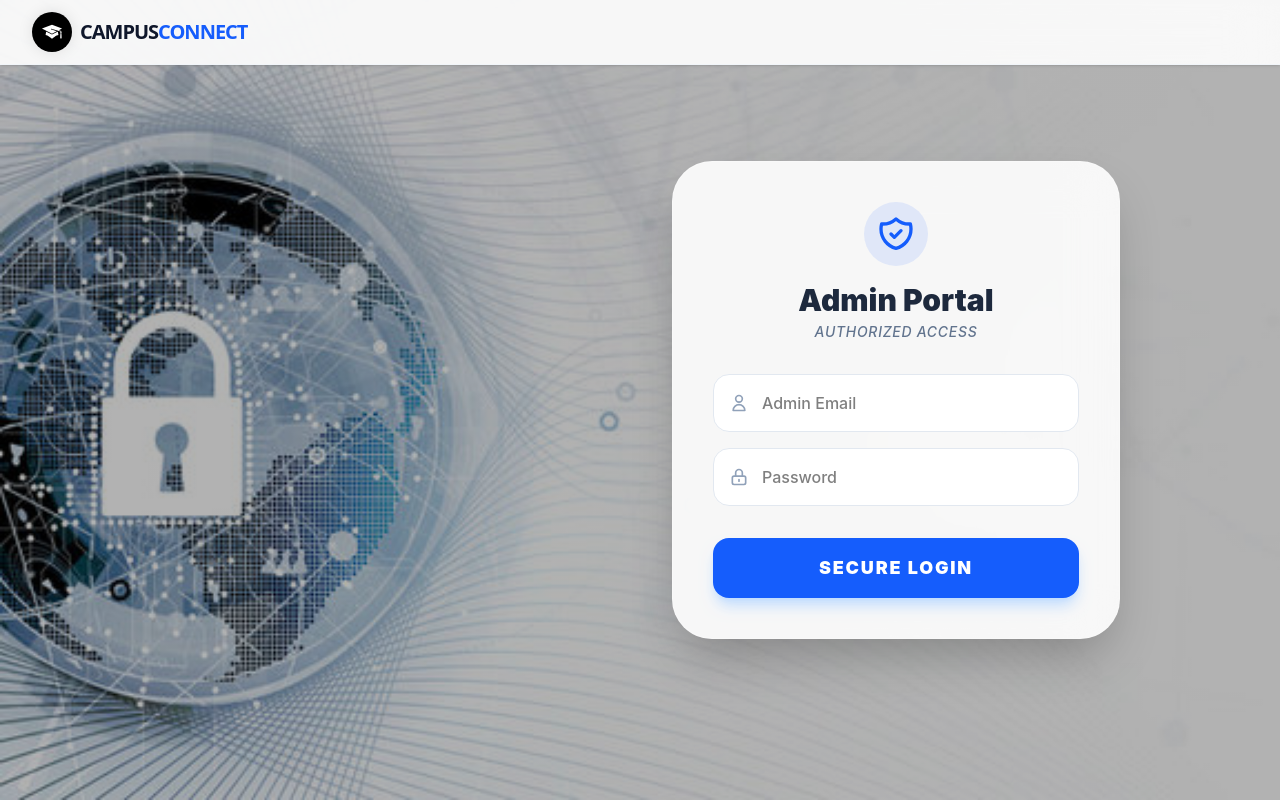
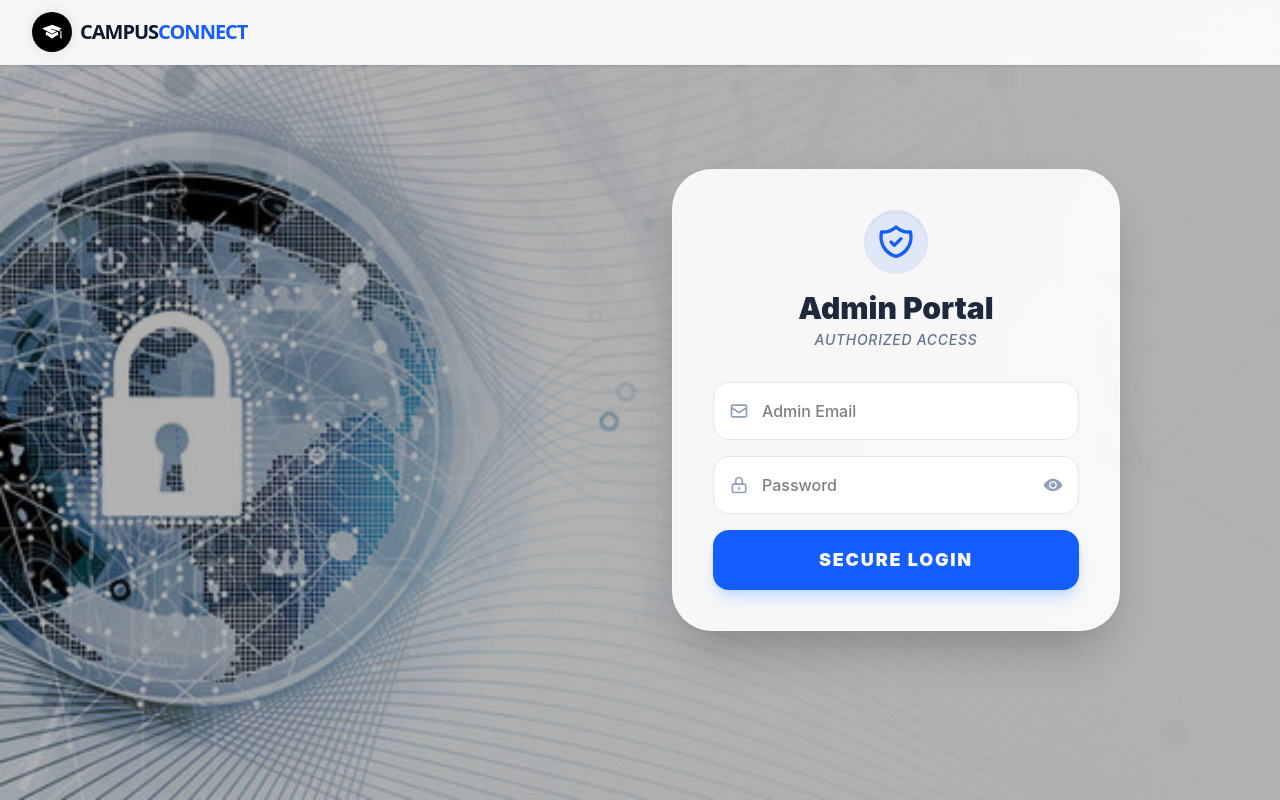
Before and after one commit to Dhivya-Fullstackwebdevelopment/Digital-Notice-Board-Admin, a React (Vite) app: page / in a window 1280 px wide. Built offline with nearby package versions, Linux system fonts and the light colour scheme.

Commit message:
adde eye to admin login password

```diff
--- a/src/components/AdminLogin.tsx
+++ b/src/components/AdminLogin.tsx
@@ -1,11 +1,13 @@
 import { useState } from "react";
 import { useNavigate } from "react-router-dom";
-import { HiOutlineShieldCheck, HiOutlineUser, HiOutlineLockClosed } from "react-icons/hi";
+import { HiOutlineShieldCheck, HiOutlineMail, HiOutlineLockClosed, HiOutlineEye, HiOutlineEyeOff } from "react-icons/hi";
 import AdminloginBG from "../assets/Adminlogin-BGimg.jpg";
 import apiClient from "../api/apiUrl";
 import { NotifySuccess, NotifyError } from "../Toast/ToastNotification";
 import { z } from "zod";
 import { ErrorMsg } from "./Reuse/ErrortextStyle";
+import { IoEyeOff, IoEye  } from "react-icons/io5";
+
 
 const loginSchema = z.object({
     email: z.string().min(1, "Email is required").email("Invalid email format"),
@@ -16,6 +18,7 @@ export default function AdminLogin() {
     const navigate = useNavigate();
     const [email, setEmail] = useState("");
     const [password, setPassword] = useState("");
+    const [showPassword, setShowPassword] = useState(false); // State for eye toggle
     const [loading, setLoading] = useState(false);
     const [errors, setErrors] = useState<any>({});
 
@@ -67,9 +70,9 @@ export default function AdminLogin() {
             className="min-h-screen flex items-center justify-end p-8 md:pr-40 bg-cover bg-center font-sans"
             style={{ backgroundImage: `linear-gradient(rgba(0,0,0,0.3), rgba(0,0,0,0.3)), url(${AdminloginBG})` }}
         >
-            <div className="w-full max-w-md bg-white/90 backdrop-blur-xl p-10 rounded-[2.5rem] shadow-2xl border border-white/20">
+            <div className="w-full max-w-md bg-white/90 backdrop-blur-xl p-10 rounded-[2.5rem] shadow-2xl border border-white/20 relative overflow-hidden">
                 <div className="text-center mb-8">
-                    <div className="w-16 h-16 bg-blue-600/10 rounded-full flex items-center justify-center mx-auto mb-4">
+                    <div className="w-16 h-16 bg-blue-600/10 rounded-full flex items-center justify-center mx-auto mb-4 shadow-inner">
                         <HiOutlineShieldCheck size={40} className="text-blue-600" />
                     </div>
                     <h2 className="text-3xl font-black text-slate-800">Admin Portal</h2>
@@ -77,16 +80,14 @@ export default function AdminLogin() {
                 </div>
 
                 <form onSubmit={handleLogin} className="space-y-4">
-                    {/* Email Input */}
                     <div className="space-y-1">
                         <div className="relative">
-                            <HiOutlineUser className="absolute left-4 top-1/2 -translate-y-1/2 text-slate-400" size={20} />
+                            <HiOutlineMail className="absolute left-4 top-1/2 -translate-y-1/2 text-slate-400" size={20} />
                             <input
                                 type="text"
                                 placeholder="Admin Email"
-                                className={`w-full pl-12 pr-4 py-4 text-black rounded-2xl bg-white border outline-none focus:ring-4 transition-all font-medium ${
-                                    errors.email ? "border-red-400 focus:ring-red-500/10" : "border-slate-200 focus:ring-blue-500/10"
-                                }`}
+                                className={`w-full pl-12 pr-4 py-4 text-black rounded-2xl bg-white border outline-none focus:ring-4 transition-all font-medium ${errors.email ? "border-red-400 focus:ring-red-500/10" : "border-slate-200 focus:ring-blue-500/10"
+                                    }`}
                                 value={email}
                                 onChange={(e) => handleInputChange(setEmail, "email", e.target.value)}
                             />
@@ -94,19 +95,24 @@ export default function AdminLogin() {
                         <ErrorMsg message={errors.email} />
                     </div>
 
-                    {/* Password Input */}
                     <div className="space-y-1">
                         <div className="relative">
                             <HiOutlineLockClosed className="absolute left-4 top-1/2 -translate-y-1/2 text-slate-400" size={20} />
                             <input
-                                type="password"
+                                type={showPassword ? "text" : "password"} // Dynamic type
                                 placeholder="Password"
-                                className={`w-full pl-12 pr-4 py-4 rounded-2xl text-black bg-white border outline-none focus:ring-4 transition-all font-medium ${
-                                    errors.password ? "border-red-400 focus:ring-red-500/10" : "border-slate-200 focus:ring-blue-500/10"
-                                }`}
+                                className={`w-full pl-12 pr-12 py-4 rounded-2xl text-black bg-white border outline-none focus:ring-4 transition-all font-medium ${errors.password ? "border-red-400 focus:ring-red-500/10" : "border-slate-200 focus:ring-blue-500/10"
+                                    }`}
                                 value={password}
                                 onChange={(e) => handleInputChange(setPassword, "password", e.target.value)}
                             />
+                            <button
+                                type="button"
+                                onClick={() => setShowPassword(!showPassword)}
+                                className="absolute right-4 top-1/2 -translate-y-1/2 text-slate-400 hover:text-blue-600 transition-colors focus:outline-none"
+                            >
+                                {showPassword ? <IoEyeOff size={20} /> : <IoEye size={20} />}
+                            </button>
                         </div>
                         <ErrorMsg message={errors.password} />
                     </div>
@@ -114,9 +120,14 @@ export default function AdminLogin() {
                     <button
                         disabled={loading}
                         type="submit"
-                        className="w-full bg-blue-600 text-white py-4 rounded-2xl font-black text-lg shadow-lg shadow-blue-200 hover:bg-blue-700 hover:-translate-y-0.5 active:scale-95 transition-all mt-4 disabled:bg-slate-400 uppercase tracking-widest"
+                        className="w-full bg-blue-600 text-white py-4 rounded-2xl font-black text-lg shadow-lg shadow-blue-200 hover:bg-blue-700 hover:-translate-y-0.5 active:scale-95 transition-all mt-4 disabled:bg-slate-400 uppercase tracking-widest flex items-center justify-center gap-2"
                     >
-                        {loading ? "Verifying..." : "Secure Login"}
+                        {loading ? (
+                            <>
+                                <div className="w-5 h-5 border-2 border-white/30 border-t-white rounded-full animate-spin" />
+                                Verifying...
+                            </>
+                        ) : "Secure Login"}
                     </button>
                 </form>
             </div>
```
